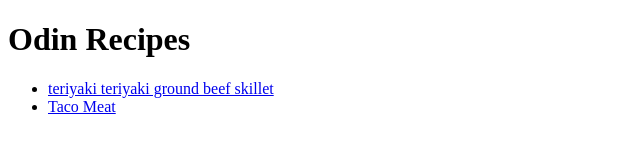
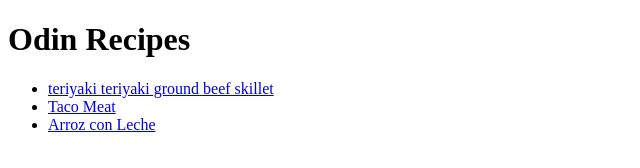
Before and after one commit to fnatic98/odin-recipes, a plain HTML site: page index.html in a window 1280 px wide. Shown: the whole page, without its empty margins (0-640 px from the left). Drawn offline with Linux system fonts and the light colour scheme.

Commit message:
arroz con leche file added

```diff
--- a/index.html
+++ b/index.html
@@ -13,6 +13,7 @@
     <ul>
         <li><a href="./recipes/teriyaki-groud-beef-skillet.html"> teriyaki teriyaki ground beef skillet</a></li>
         <li><a href="./recipes/taco-meat.html">Taco Meat</a></li>
+        <li><a href="./recipes/arroz-con-leche.html">Arroz con Leche</a></li>
     </ul>
 
 </body>
```
Also changed, not shown: recipes/arroz-con-leche.html (added).
